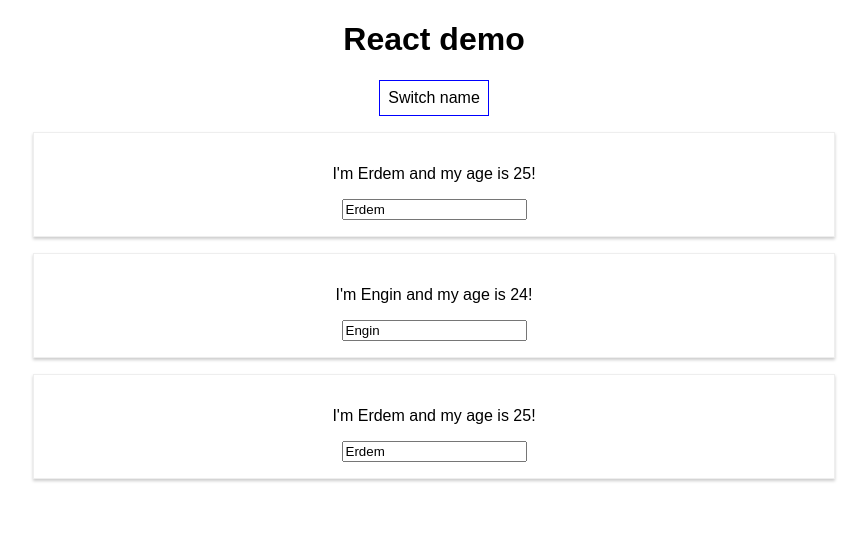
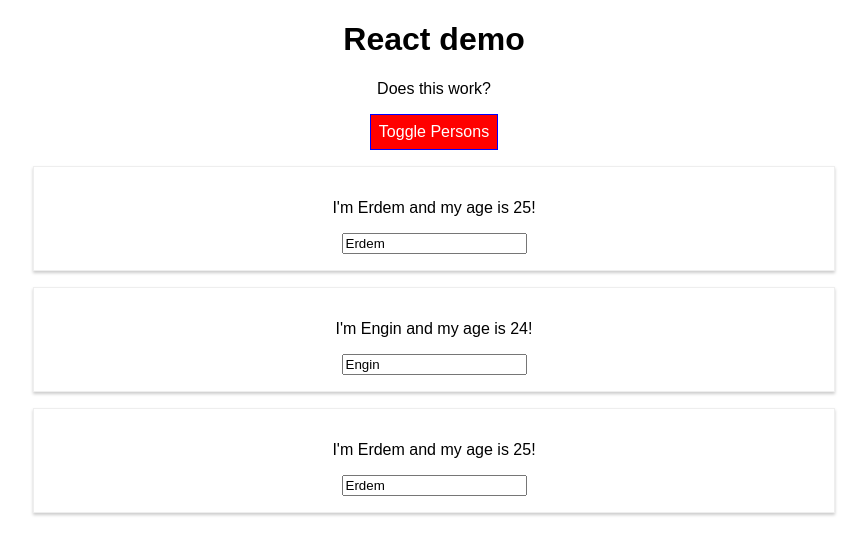
Before and after one commit to ebozkurt93/react-course, a React (Create React App) app: page / in a window 1280 px wide. Shown: the top 554 px of the page, without its empty margins (206-1073 px from the left). Built offline with nearby package versions, Linux system fonts and the light colour scheme.

Commit message:
video 065

```diff
--- a/package.json
+++ b/package.json
@@ -3,6 +3,7 @@
   "version": "0.1.0",
   "private": true,
   "dependencies": {
+    "radium": "^0.24.1",
     "react": "^16.4.1",
     "react-dom": "^16.4.1",
     "react-scripts": "1.1.4"
--- a/src/App.css
+++ b/src/App.css
@@ -1,3 +1,11 @@
 .App {
   text-align: center;
 }
+
+.red {
+  color: red;
+}
+
+.bold {
+  font-weight: bold;
+}
--- a/src/App.js
+++ b/src/App.js
@@ -5,10 +5,11 @@
 class App extends Component {
   state = {
     persons: [
-      { name: 'Erdem', age: 25 },
-      { name: 'Engin', age: 24 },
-      { name: 'Erdem', age: 25 }
-    ]
+      { id: '1', name: 'Erdem', age: 25 },
+      { id: '2', name: 'Engin', age: 24 },
+      { id: '3', name: 'Erdem', age: 25 }
+    ],
+    showPersons: true
   }
 
   switchNameHandler = (newName) => {
@@ -22,42 +23,79 @@
     })
   }
 
-  nameChangedHandler = (event) => {
-    this.setState({
-      persons: [
-        { name: "some long name", age: 25 },
-        { name: event.target.value, age: 24 },
-        { name: 'Erdem', age: 45 }
-      ]
-    })
+  nameChangedHandler = (event, id) => {
+    const personIndex = this.state.persons.findIndex(p => {
+      return p.id === id;
+    });
+
+    const person = {
+      ...this.state.persons[personIndex]
+    };
+
+    person.name = event.target.value;
+    const persons = [...this.state.persons];
+    persons[personIndex] = person;
+
+
+    this.setState({persons: persons})
+  }
+
+  deletePersonHandler = (personIndex) => {
+    const persons = [...this.state.persons];
+    persons.splice(personIndex, 1);
+    this.setState({ persons: persons })
+  }
+
+  togglePersonsHandler = () => {
+    const doesShow = this.state.showPersons;
+    this.setState({ showPersons: !doesShow });
   }
 
   render() {
 
     const style = {
-      backgroundColor : 'white',
+      backgroundColor: 'green',
+      color: 'white',
       font: 'inherit',
       border: '1px solid blue',
       padding: '8px',
       cursor: 'pointer'
+    };
+
+    let persons = null;
+
+    if (this.state.showPersons) {
+      persons = (
+        <div>
+          {this.state.persons.map((person, index) => {
+            return <Person
+              click={() => this.deletePersonHandler(index)}
+              name={person.name}
+              age={person.age}
+              key={person.id}
+              changed={(event) => this.nameChangedHandler(event, person.id)} />
+          })}
+        </div>
+      );
+
+      style.backgroundColor = "red";
+
+    }
+
+    let classes = [];
+    if (this.state.persons.length <= 2) {
+      classes.push('red'); // classes = ['red']
+    }
+    if (this.state.persons.length <= 1) {
+      classes.push('bold'); // classes = ['red', 'bold']
     }
 
     return (
       <div className="App">
         <h1>React demo</h1>
-        <button style={style} onClick={() => this.switchNameHandler('random name')}>Switch name</button>
-        <Person
-          name={this.state.persons[0].name}
-          age={this.state.persons[0].age} />
-        <Person
-          name={this.state.persons[1].name}
-          age={this.state.persons[1].age}
-          click={this.switchNameHandler.bind(this, 'name 2')}
-          changed={this.nameChangedHandler} />
-        <Person
-          name={this.state.persons[2].name}
-          age={this.state.persons[2].age} />
-
+        <p className={classes.join(' ')}>Does this work?</p>
+        <button style={style} onClick={this.togglePersonsHandler}>Toggle Persons</button>
+        {persons}
       </div>
     );
   }
--- a/src/Person/Person.js
+++ b/src/Person/Person.js
@@ -3,13 +3,14 @@
 import './Person.css'
 
 const person = (props) => {
+
     return (
         <div className="Person">
             <p onClick={props.click}>I'm {props.name} and my age is {props.age}!</p>
             <p>{props.children}</p>
             <input type="text" onChange={props.changed} value={props.name} />
         </div>
-        )
-}
+    )
+};
 
 export default person;
```
